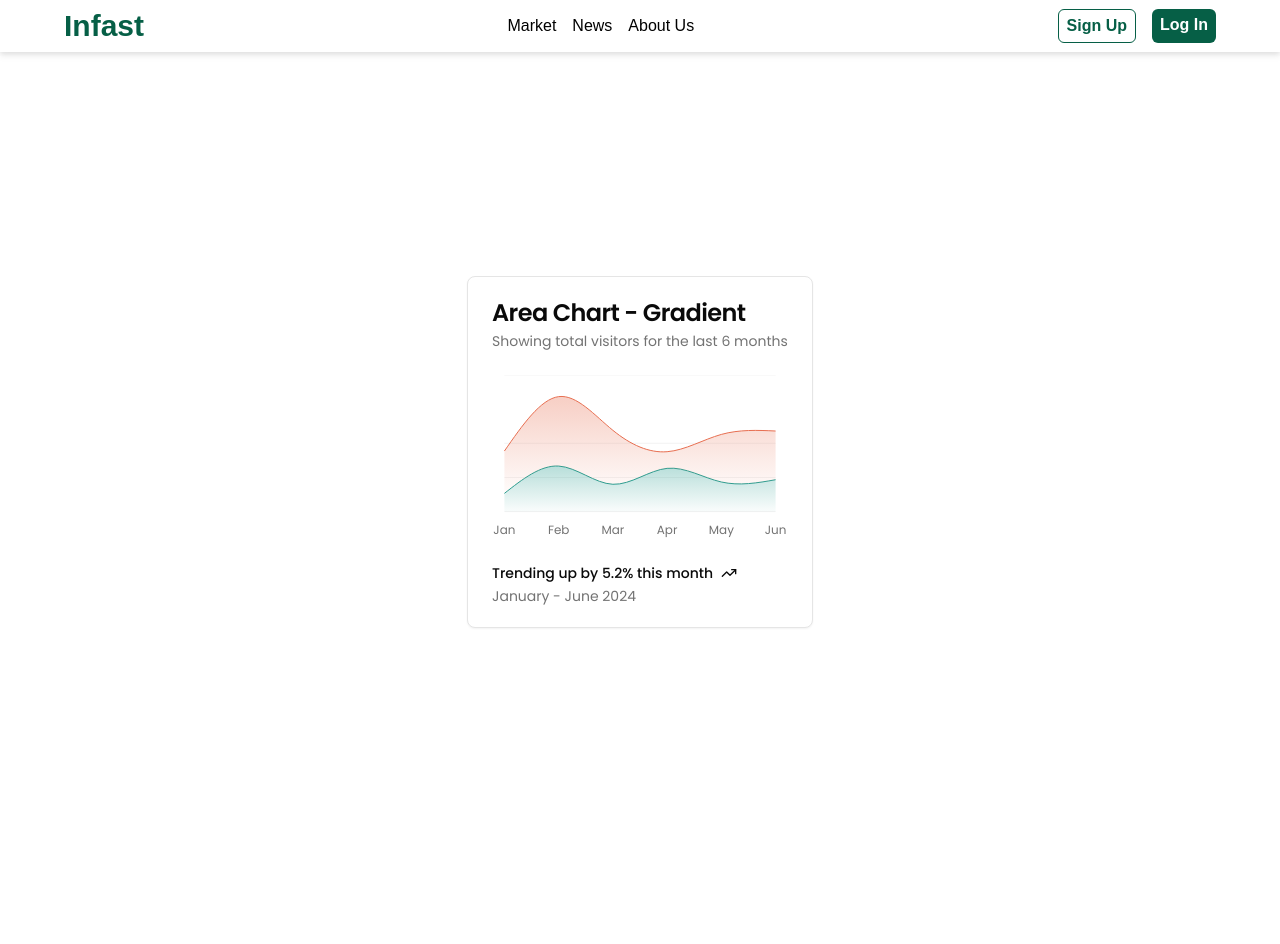
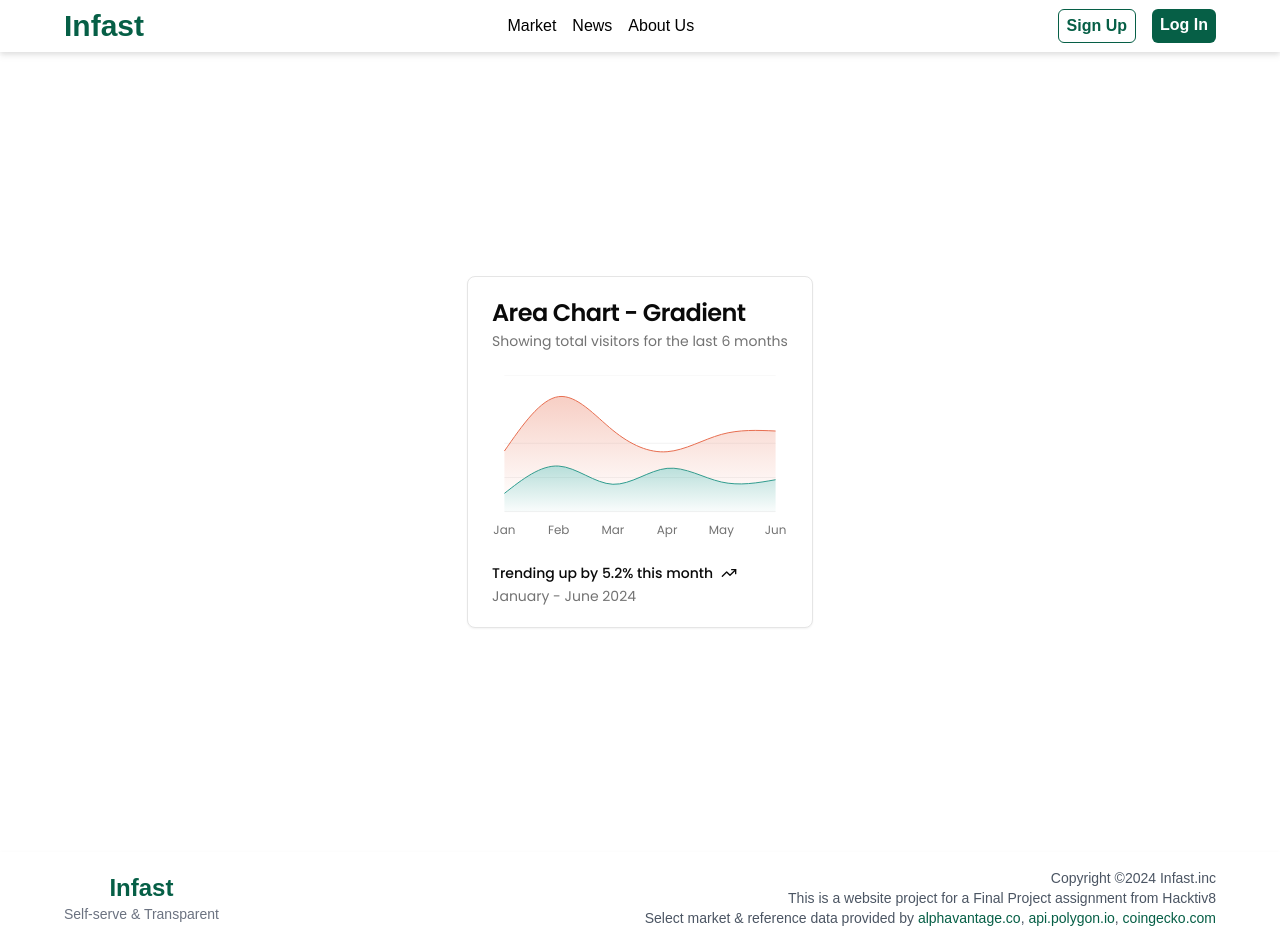
Before and after one commit to Nasi-Kucing-Prod/infast, a Next.js app in the folder client/: page / in a window 1280 px wide. Before the commit the page ends 852 px from the top, so only its background shows below. Built offline with nearby package versions, Linux system fonts and the light colour scheme.

Commit message:
add footer component layout and styling

```diff
--- a/client/src/app/layout.tsx
+++ b/client/src/app/layout.tsx
@@ -1,6 +1,7 @@
 import type { Metadata } from "next";
 import "./globals.css";
 import Navbar from "@/components/Navbar";
+import Footer from "@/components/Footer";
 
 export const metadata: Metadata = {
   title: "Create Next App",
@@ -17,6 +18,7 @@ export default function RootLayout({
       <body className={"antialiased"}>
         <Navbar />
         {children}
+        <Footer />
       </body>
     </html>
   );
--- /dev/null
+++ b/client/src/components/Footer.tsx
@@ -0,0 +1,33 @@
+"use client";
+
+import Link from "next/link";
+
+export default function Footer() {
+    return (
+        <footer className="w-screen bg-white drop-shadow-md flex justify-between items-center px-16 py-4 font-medium text-gray-600">
+            <div className="flex flex-col items-center">
+                <div className="text-2xl font-bold text-emerald-800">Infast</div>
+                <div className="text-sm text-gray-500">Self-serve & Transparent</div>
+            </div>
+
+            <div className="text-sm text-right">
+                <p>Copyright ©2024 Infast.inc</p>
+                <p>This is a website project for a Final Project assignment from Hacktiv8</p>
+                <p>
+                    Select market & reference data provided by{" "}
+                    <Link href="https://www.alphavantage.co" className="text-emerald-800 hover:underline" target="_blank">
+                        alphavantage.co
+                    </Link>
+                    ,{" "}
+                    <Link href="https://polygon.io" className="text-emerald-800 hover:underline" target="_blank">
+                        api.polygon.io
+                    </Link>
+                    ,{" "}
+                    <Link href="https://www.coingecko.com" className="text-emerald-800 hover:underline" target="_blank">
+                        coingecko.com
+                    </Link>
+                </p>
+            </div>
+        </footer>
+    );
+}
```
